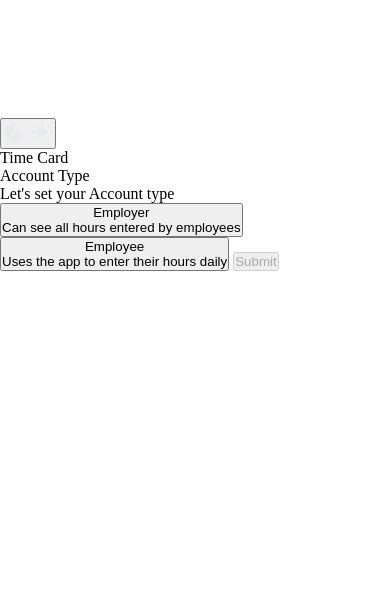
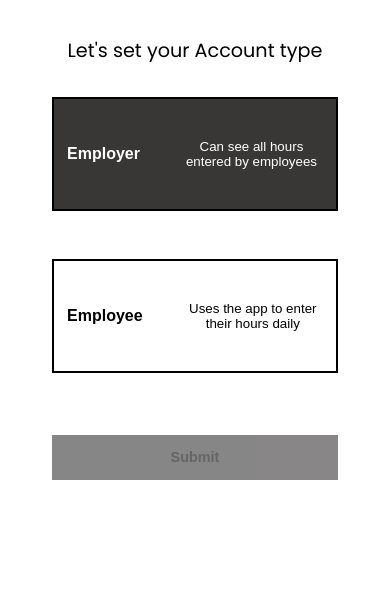
Before and after one commit to courthub74/time_card_same, a plain HTML site: page acct_type.html in a window 390 px wide. Shown: the part 228-844 px from the top of the page. Drawn offline with Linux system fonts and the light colour scheme; no server answers.

Commit message:
acct box clicked css ready for js

```diff
--- a/acct_type.css
+++ b/acct_type.css
@@ -13,7 +13,8 @@
     --pins-match: #0AA51C;
     --pins-no-match: #DE391C;
     --match-background: #ffffff;
-    --acct-type-button-background: rgb(92, 89, 89);
+    --acct-type-button-background: rgb(57, 54, 54);
+    --acct-type-button-pressed: rgb(255, 255, 255);
 }
 
 /* Darkmode (for Nite Mode) */
@@ -31,6 +32,7 @@
     --pins-no-match: #DE391C;
     --match-background: #1E1E1E;
     --acct-type-button-background: #181717;
+    --acct-type-button-pressed: rgb(255, 255, 255);
 }
 
 /* ********** */
@@ -57,6 +59,7 @@ body {
 
 /* DESKTOP */
 @media screen and (min-width: 1200px) {
+
      /* Nav */
      #main_nav {
         width: 100%;
@@ -171,6 +174,8 @@ body {
 
     .acct_type_box {
         display: flex;
+        justify-content: center;
+        align-items: center;
         gap: 2em;
         border: 2px solid black;
         width: 100%;
@@ -217,3 +222,177 @@ body {
     }
 
 }
+
+/* MOBILE */
+
+/* Portrait */
+@media screen and (max-width: 800px) {
+    /* Nav */
+    #main_nav {
+        width: 100%;
+        display: flex;
+        justify-content: right;
+    }
+
+    #theme_switch {
+        margin: 0 2em 0 2em;
+        display: flex;
+        justify-content: center;
+        align-items: center;
+        height: 50px;
+        width: 50px;
+        padding: 0;
+        border-radius: 50%;
+        border: none;
+        background-color: var(--theme-switch-backgrd);
+        /* Sets the Theme Switch button to top right corner */
+        position: fixed;
+        top: 20px;
+        right: 20px;
+        cursor: pointer;
+    }
+
+     /* NOW set the order of the SVG */
+     #theme_switch svg {
+        fill: var(--primary-color);
+    }
+
+    /* Hide the SVG last child(day mode) */
+    #theme_switch svg:last-child {
+        display: none;
+    }
+
+    /* Invert this for (nite mode) */
+    .darkmode #theme_switch svg:first-child {
+        display: none;
+    }
+
+    /* Make Last child visible in (nitemode) */
+    .darkmode #theme_switch svg:last-child {
+        display: block;
+    }
+
+    /* Main Page */
+    .container {
+        font-family: Poppins;
+        display: flex;
+        flex-direction: column;
+        justify-content: center;
+        align-items: center;
+    }
+
+    /* Header Div */
+    .header_div {
+        display: flex;
+        flex-direction: column;
+        justify-content: center;
+        align-items: center;
+    }
+
+    /* Header */
+    .header {
+        color: var(--text-color);
+        font-weight: bold;
+        font-size: 2rem;
+        text-align: center;
+    }
+
+    /* App State */
+    .state {
+        background-color: var(--button-two);
+        color: var(--button-words);
+        display: flex;
+        justify-content: center;
+        padding: .5em 2em;
+        font-size: 1rem;
+        /* To fit the two words in  */
+        width: 70%;
+    }
+
+    /* Announcement */
+    .announce_header {
+        margin-top: 2em;
+        font-size: 1.2rem;
+    }
+
+    /* Form */
+    form {
+        display: flex;
+        flex-direction: column;
+        align-items: center;
+        gap: 2em;
+        width: 75%;
+        margin-top: 2em;
+        /* background-color: blue; */
+    }
+
+    /* The Boxes */
+    .acct_type_boxes {
+        display: flex;
+        flex-direction: column;
+        align-items: center;
+        justify-content: center;
+        gap: 3em;
+        /* background-color: #3a435d; */
+        width: 100%;
+    }
+
+    /* Each Box */
+
+    .acct_type_box {
+        display: flex;
+        justify-content: center;
+        align-items: center;
+        gap: 3em;
+        border: 2px solid black;
+        width: 100%;
+        background-color: var(--acct-type-button-background);
+        color: white;
+        padding: 3em 1em;
+        cursor: pointer;
+    }
+
+    .acct_type_box:hover {
+        background-color: var(--primary-color);
+        color: white;
+    }
+
+    /* Box Header font */
+    .box_header {
+        font-size: 1rem;
+        font-weight: bold;
+    }
+
+    /* Box Deets font */
+
+    /* Box pressed */
+    .acct_type_box.clicked {
+        background-color: var(--acct-type-button-pressed);
+        color: black;
+    }
+
+
+    /* Submit */
+    .submit {
+        /* background-color: var(--pin-num-match-needed); */
+        background-color: var(--button-two);
+        color: white;
+        border: none;
+        padding: 1em;
+        font-weight: bold;
+        cursor: pointer;
+        font-size: .9rem;
+        width: 100%;
+        margin-top: 1em;
+        /* border-radius: 5px; */
+    }
+
+    /* Submit Disabled */
+    .submit:disabled {
+        /* background-color: var(--pin-num-match-needed); */
+        background-color: var(--acct-type-button-background);
+        color: var(--text-color);
+        opacity: .6;
+        cursor: not-allowed;
+    }
+}
--- a/acct_type.html
+++ b/acct_type.html
@@ -83,13 +83,13 @@
              <div class="acct_type_boxes">
 
                 <!-- Employer -->
-                 <button class="acct_type_box">
+                 <button class="acct_type_box" id="employer_box">
                     <p class="box_header">Employer</p>
                     <p id="employer_deets">Can see all hours entered by employees</p>
                  </button>
 
                  <!-- Employee -->
-                  <button class="acct_type_box">
+                  <button class="acct_type_box clicked" id="employee_box">
                     <p class="box_header">Employee</p>
                     <p id="employee_deets">Uses the app to enter their hours daily</p>
                   </button>
--- a/create_acct.css
+++ b/create_acct.css
@@ -456,7 +456,7 @@ body {
         display: flex;
         flex-direction: column;
         gap: 2em;
-        width: 90%;
+        width: 100%;
         margin-top: 1em;
     }
 
```
